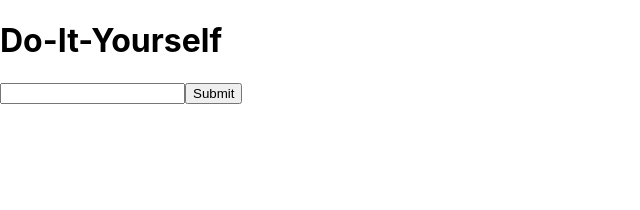
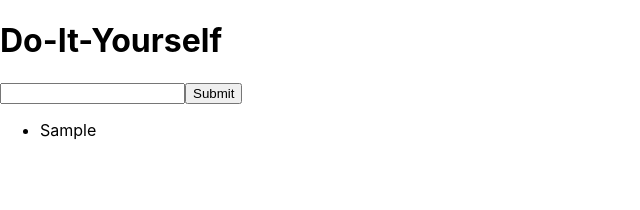
Before and after one commit to vbit27/do-it-yourself, a React (Create React App) app: page / in a window 1280 px wide. Both pictures are taken after typing "Sample" into the empty fields and a click on the button "Submit". Shown: the top 210 px of the page, without its empty margins (0-640 px from the left). Built offline with nearby package versions, Linux system fonts and the light colour scheme.

Commit message:
Add render list inside App.js

```diff
--- a/src/App.tsx
+++ b/src/App.tsx
@@ -1,4 +1,4 @@
-import React from 'react';
+import React, { useEffect } from 'react';
 import './App.css';
 
 const App = (props: any) => {
@@ -12,9 +12,12 @@ const App = (props: any) => {
   const handleSubmit = (e: React.FormEvent<HTMLFormElement>) => {
     e.preventDefault();
     setTodos([...toDos, input]);
-    setInput('');
     console.log(toDos);
   };
+
+  useEffect(() => {
+    setInput('');
+  }, [toDos]);
 
   return (
     <div>
@@ -24,6 +27,11 @@ const App = (props: any) => {
         <input type="text" id="input" value={input} onChange={updateValue} />
         <button>Submit</button>
       </form>
+      <ul>
+        {toDos.map((task, index) => (
+          <li key={index}>{task}</li>
+        ))}
+      </ul>
     </div>
   );
 };
```
